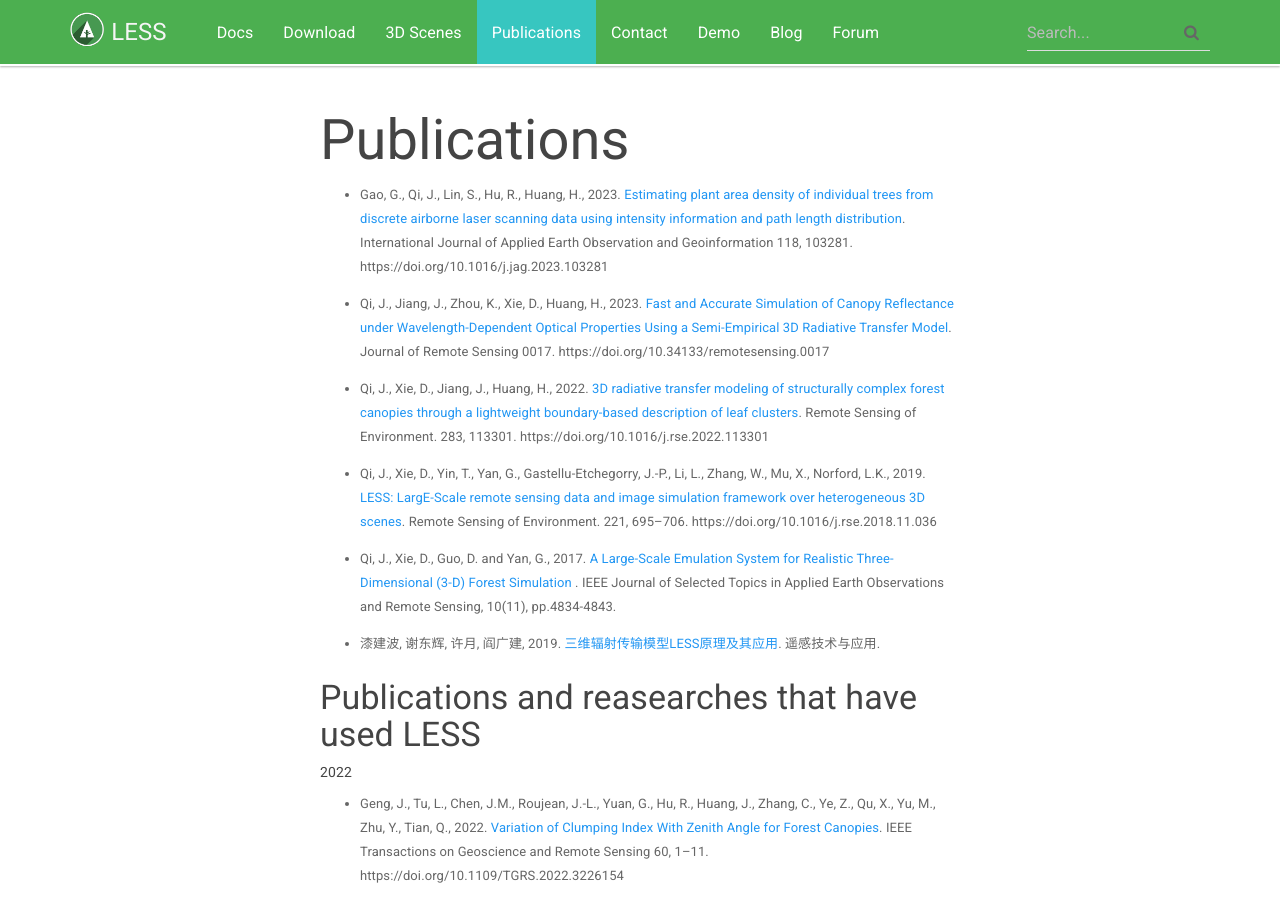
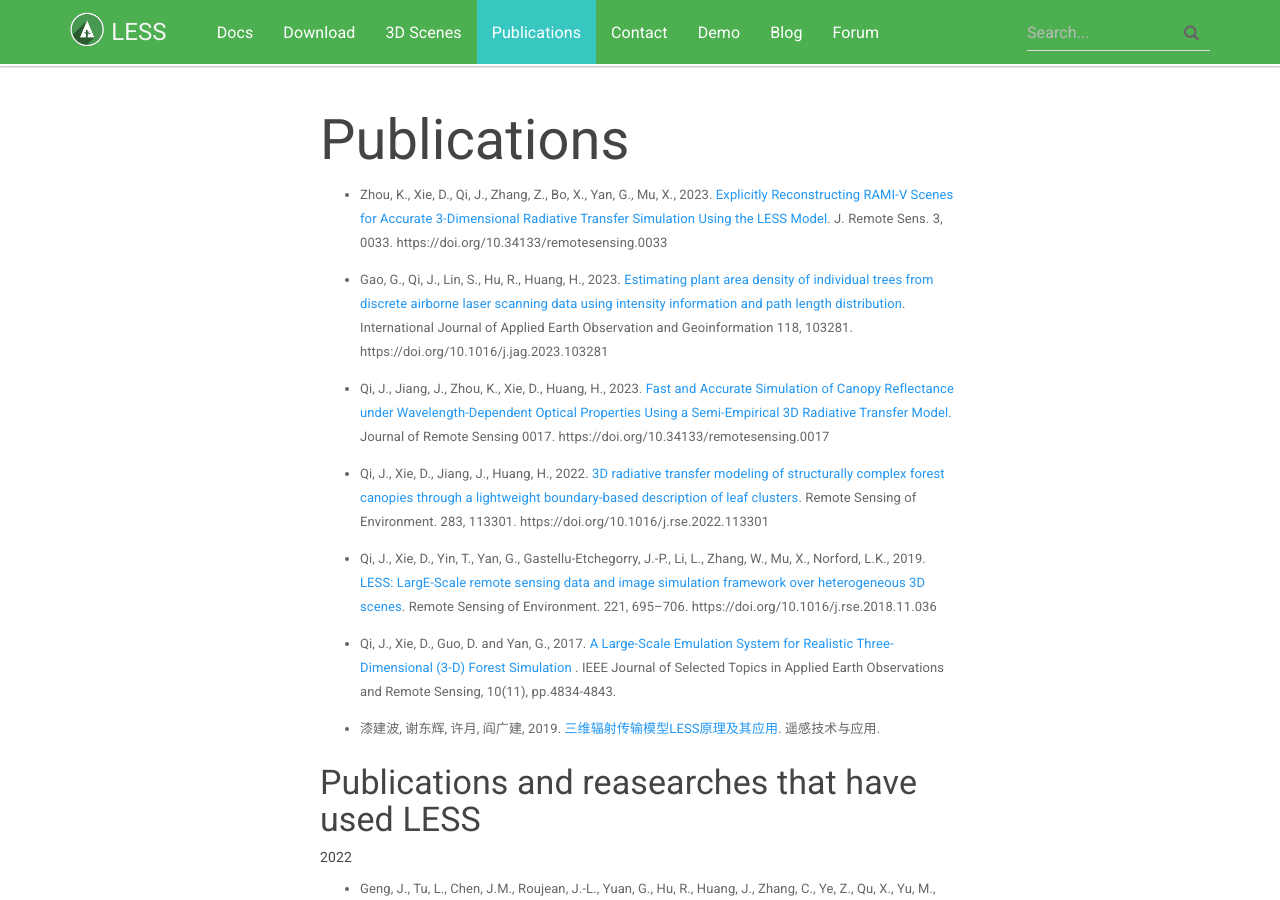
Before and after one commit to jianboqi/jianboqi.github.io, a Jekyll site: the page built from publications.md, in a window 1280 px wide and 900 px high. Built offline with Jekyll 4.4.1, drawn with Linux system fonts in a browser that asks for light colours; nearby versions of some CDN libraries.

Commit message:
Update publications.md

```diff
--- a/publications.md
+++ b/publications.md
@@ -4,6 +4,8 @@ layout: page
 permalink: /publications/
 sectionid: page_publications
 ---
+* Zhou, K., Xie, D., Qi, J., Zhang, Z., Bo, X., Yan, G., Mu, X., 2023. [Explicitly Reconstructing RAMI-V Scenes for Accurate 3-Dimensional Radiative Transfer Simulation Using the LESS Model](https://spj.science.org/doi/10.34133/remotesensing.0033). J. Remote Sens. 3, 0033. https://doi.org/10.34133/remotesensing.0033
+
 * Gao, G., Qi, J., Lin, S., Hu, R., Huang, H., 2023. [Estimating plant area density of individual trees from discrete airborne laser scanning data using intensity information and path length distribution](https://www.sciencedirect.com/science/article/pii/S1569843223001036). International Journal of Applied Earth Observation and Geoinformation 118, 103281. https://doi.org/10.1016/j.jag.2023.103281
 
 * Qi, J., Jiang, J., Zhou, K., Xie, D., Huang, H., 2023. [Fast and Accurate Simulation of Canopy Reflectance under Wavelength-Dependent Optical Properties Using a Semi-Empirical 3D Radiative Transfer Model](https://spj.science.org/doi/10.34133/remotesensing.0017). Journal of Remote Sensing 0017. https://doi.org/10.34133/remotesensing.0017
```
